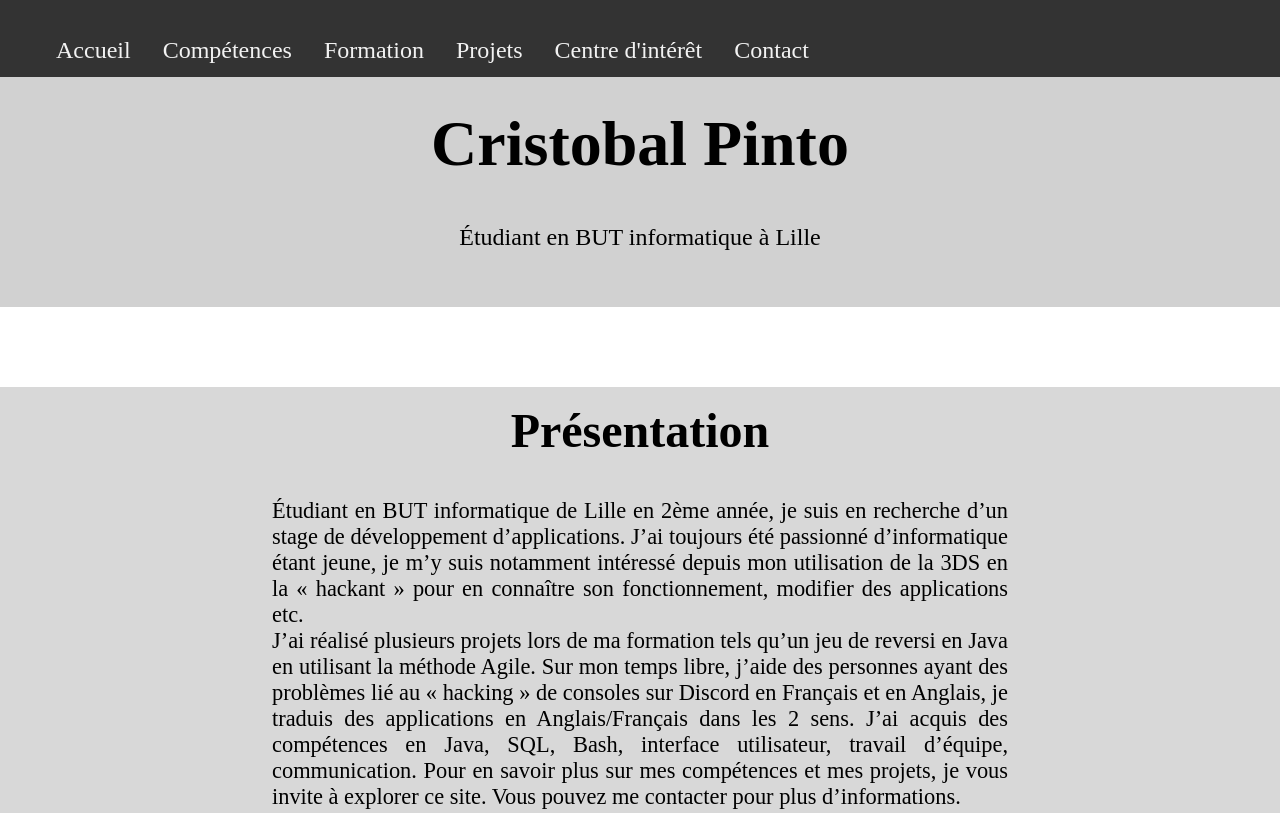
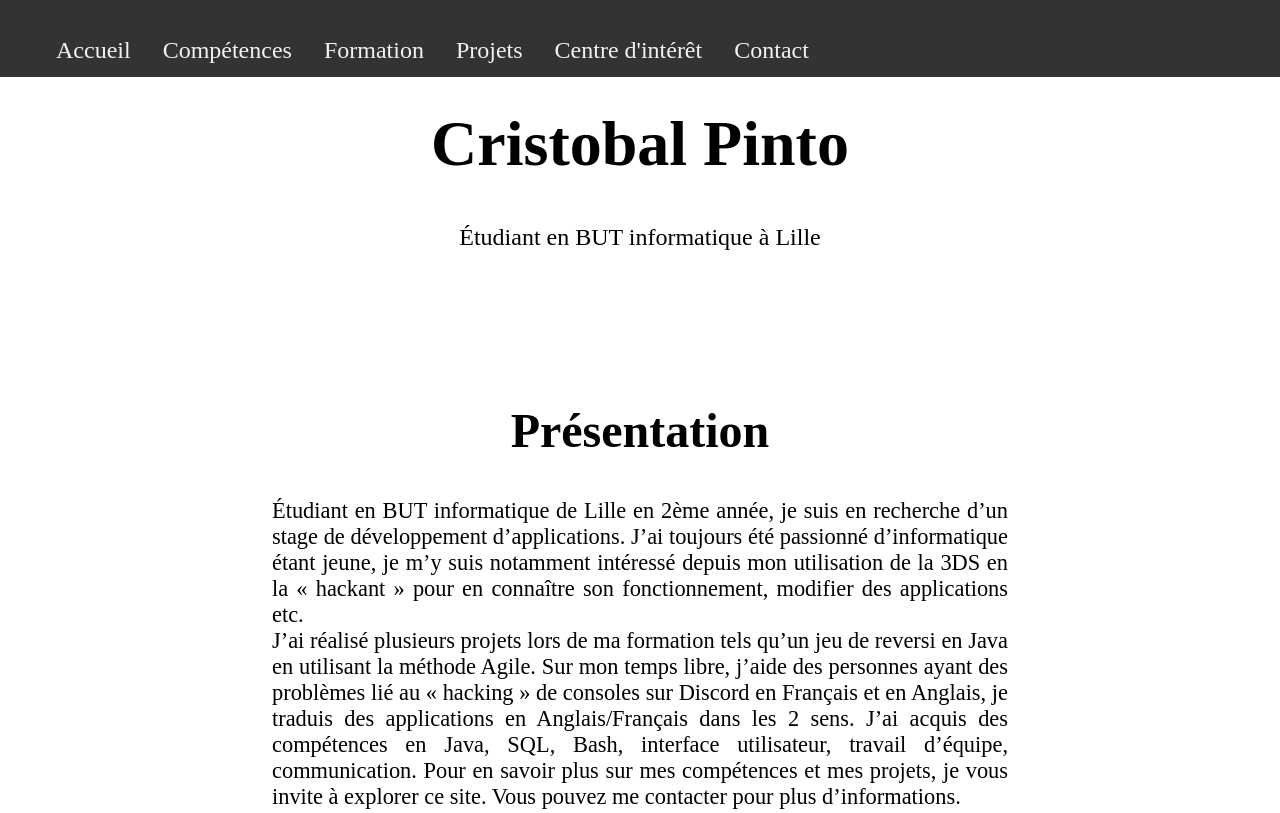
Before and after one commit to cristosoft/cristosoft.github.io, a plain HTML site: page index.html in a window 1280 px wide. Shown: the top 813 px of the page. Drawn offline with Linux system fonts and the light colour scheme.

Commit message:
révision des couleurs

```diff
--- a/css/styles.css
+++ b/css/styles.css
@@ -50,7 +50,7 @@ nav a:hover {
     margin-top: 2em;
     padding: 2em;
     text-align: center;
-    background-color: rgba(190, 190, 190, 0.7);
+    background-color: rgba(255, 255, 255, 0.7);
 }
 
 #title h1 {
@@ -70,12 +70,12 @@ nav a:hover {
     margin-top: 5.0rem;
     padding: 1.0rem;
     text-align: center;
-    background-color: rgba(190, 190, 190, 0.6);
+    background-color: rgba(255, 255, 255, 0.5);
     transition: background-color 0.4s ease;
 }
 
 .section:hover {
-    background-color: rgba(190, 190, 190, 0.8);
+    background-color: rgba(255, 255, 255, 0.7);
     transition: background-color 0.4s ease;
 }
 
```
